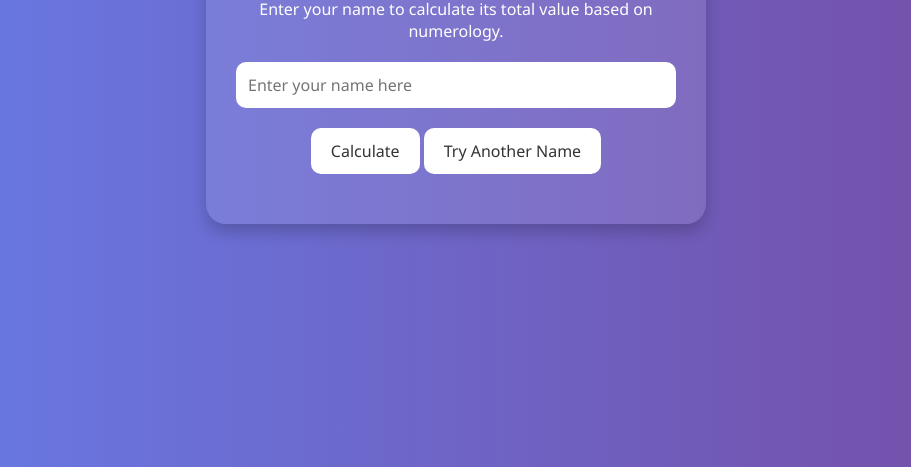
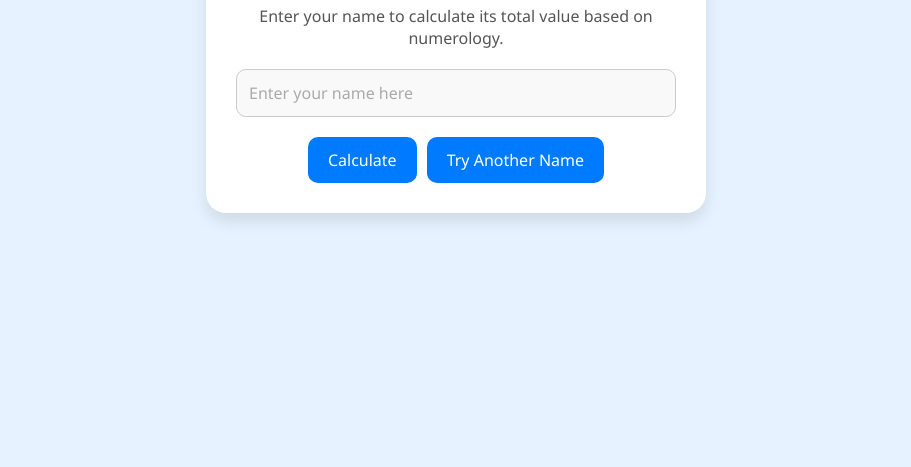
Before and after one commit to shashankreddym18/nmvc, a plain HTML site: page index.html in a window 1280 px wide. Shown: the part 333-800 px from the top of the page, without its empty margins (184-1095 px from the left). Drawn offline with Linux system fonts and the light colour scheme.

Commit message:
Update style.css

```diff
--- a/style.css
+++ b/style.css
@@ -6,44 +6,63 @@
   }
 
   body {
-    background: linear-gradient(to right, #667eea, #764ba2);
-    color: white;
+    background-color: #e6f2ff; /* Light Blue */
+    color: #333333;            /* Dark text for contrast */
     display: flex;
     align-items: center;
     justify-content: center;
-    height: 100vh;
+    min-height: 100vh;
     text-align: center;
     padding: 20px;
   }
 
   .container {
-    background: rgba(255, 255, 255, 0.1);
+    background: #ffffff;       /* White card background */
     padding: 30px;
     border-radius: 20px;
     width: 100%;
     max-width: 500px;
-    box-shadow: 0 8px 16px rgba(0,0,0,0.2);
+    box-shadow: 0 8px 16px rgba(0,0,0,0.1);
   }
 
   h1 {
     margin-bottom: 15px;
+    font-size: 28px;
+    color: #004085;            /* Dark blue heading */
+  }
+
+  p {
+    color: #555555;            /* Medium gray subtext */
+    margin-bottom: 20px;
   }
 
   input {
     padding: 12px;
     width: 100%;
-    max-width: 100%;
     font-size: 16px;
-    margin: 20px 0;
-    border: none;
+    margin-bottom: 20px;
+    border: 1px solid #ccc;
     border-radius: 10px;
+    background-color: #f9f9f9;
+    color: #333;
+  }
+
+  input::placeholder {
+    color: #aaa;
+  }
+
+  .buttons {
+    display: flex;
+    justify-content: center;
+    gap: 10px;
+    flex-wrap: wrap;
   }
 
   button {
     padding: 12px 20px;
     font-size: 16px;
-    background-color: #ffffff;
-    color: #333;
+    background-color: #007BFF;      /* Primary blue */
+    color: white;
     border: none;
     border-radius: 10px;
     cursor: pointer;
@@ -51,11 +70,20 @@ button {
   }
 
   button:hover {
-    background-color: #f0f0f0;
+    background-color: #0056b3;      /* Hover effect */
+  }
+
+  #outputBox {
+    margin-top: 30px;
+    padding: 30px;
+    border-radius: 15px;
+    background-color: #f0f8ff;      /* Soft blue output box */
+    display: none;
+    border: 1px solid #007BFF;
   }
 
   #output {
-    margin-top: 20px;
-    font-size: 20px;
+    font-size: 40px;
     font-weight: bold;
+    color: #004085;                 /* Darker blue text */
   }
```
Lines whose indentation alone changed are shown as unchanged.
